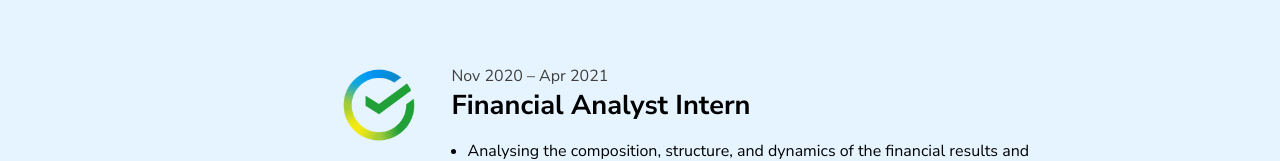
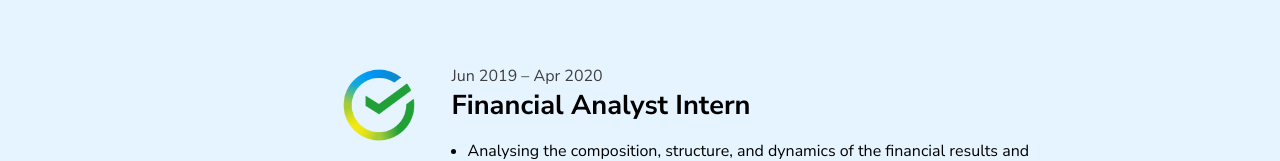
Before and after one commit to noelbue/vv-cv-website, a React (Create React App) app: page /experience in a window 1280 px wide. Shown: the part 1720-1881 px from the top of the page. Built offline with nearby package versions, Linux system fonts and the light colour scheme; the HTML template or start-up script is replaced by a standard one.

Commit message:
fixed country

```diff
--- a/src/data/Experience.js
+++ b/src/data/Experience.js
@@ -79,7 +79,7 @@ export const Experience = [
     href: "https://www.sberbank.com/index",
     company: "Sberbank",
     location: "Minsk, Belarus",
-    date: "Nov 2020 – Apr 2021",
+    date: "Jun 2019 – Apr 2020",
     position: "Financial Analyst Intern",
     details: [
       "Analysing the composition, structure, and dynamics of the financial results and indicators of profitability of the bank over the past 3 years",
```
